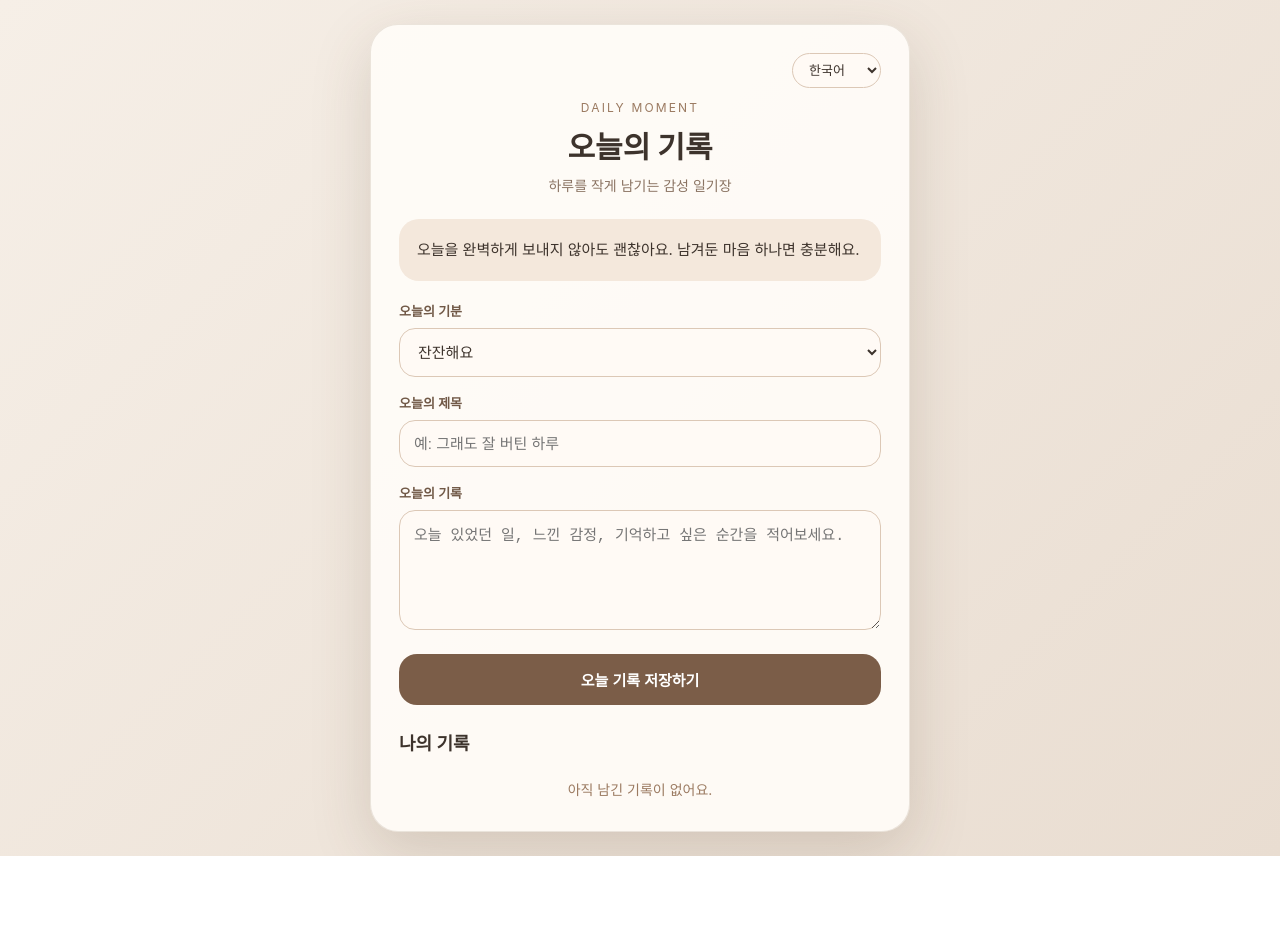
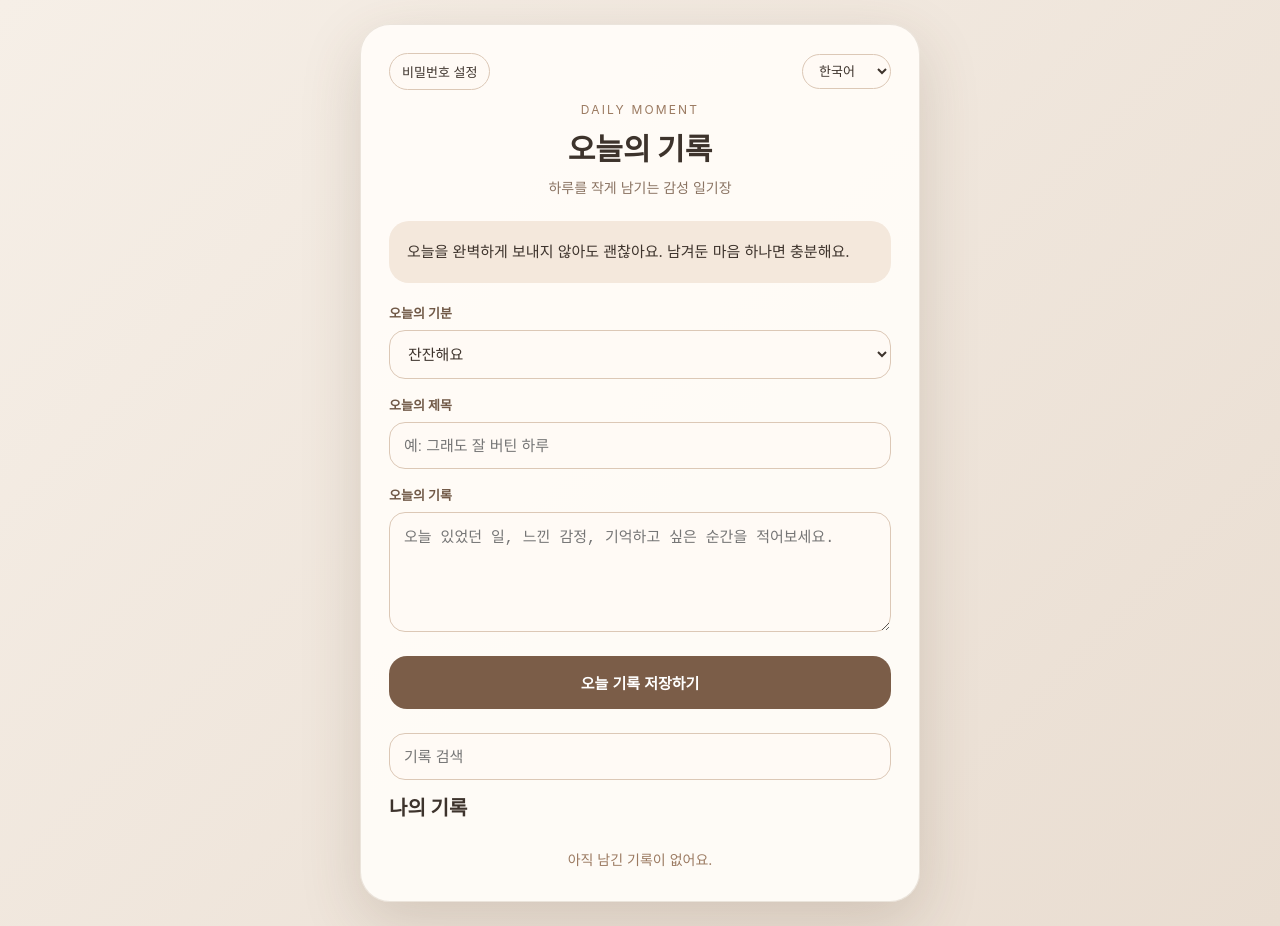
Before and after one commit to myeeem-ella/eeem-diary, a plain HTML site: page index.html in a window 1280 px wide. Before the commit the page ends 856 px from the top, so only its background shows below. Drawn offline with Linux system fonts and the light colour scheme.

Commit message:
multilanguage + storage update

```diff
--- a/index.html
+++ b/index.html
@@ -19,43 +19,80 @@
     }
     .app {
       width: 100%;
-      max-width: 540px;
-      background: rgba(255, 252, 248, 0.92);
+      max-width: 560px;
+      background: rgba(255, 252, 248, 0.94);
       border: 1px solid rgba(120, 92, 70, 0.15);
-      border-radius: 28px;
+      border-radius: 30px;
       box-shadow: 0 20px 60px rgba(90, 65, 45, 0.18);
       padding: 28px;
     }
-    .lang-row { display: flex; justify-content: flex-end; margin-bottom: 12px; }
-    .lang {
+    .top-row { display: flex; justify-content: space-between; gap: 10px; align-items: center; margin-bottom: 12px; }
+    .lang, .lock-button {
       width: auto;
+      border: 1px solid #dcc8b6;
+      background: #fffaf5;
+      color: #3d332c;
+      border-radius: 999px;
       padding: 8px 12px;
-      border-radius: 999px;
       font-size: 13px;
     }
+    .lock-button { cursor: pointer; }
     .header { text-align: center; margin-bottom: 24px; }
     .label { font-size: 12px; letter-spacing: 0.18em; color: #9b7a61; margin-bottom: 8px; }
-    h1 { margin: 0; font-size: 30px; font-weight: 700; }
+    h1 { margin: 0; font-size: 30px; font-weight: 800; }
     .subtitle { margin-top: 8px; font-size: 14px; color: #8a7362; }
     .quote { background: #f4e8dc; border-radius: 20px; padding: 18px; font-size: 15px; line-height: 1.7; margin-bottom: 20px; }
     .field { margin-bottom: 16px; }
-    label { display: block; font-size: 13px; color: #715947; margin-bottom: 8px; font-weight: 600; }
-    input, textarea, select { width: 100%; border: 1px solid #dcc8b6; border-radius: 16px; padding: 14px; font-size: 15px; background: #fffaf5; color: #3d332c; outline: none; }
+    label { display: block; font-size: 13px; color: #715947; margin-bottom: 8px; font-weight: 700; }
+    input, textarea, select {
+      width: 100%; border: 1px solid #dcc8b6; border-radius: 16px; padding: 14px;
+      font-size: 15px; background: #fffaf5; color: #3d332c; outline: none;
+    }
     textarea { min-height: 120px; resize: vertical; line-height: 1.6; }
-    button { width: 100%; border: none; border-radius: 18px; padding: 15px 18px; background: #7b5d48; color: white; font-size: 15px; font-weight: 700; cursor: pointer; margin-top: 4px; }
-    button:hover { background: #634735; }
-    .entries { margin-top: 24px; }
-    .entries h2 { font-size: 18px; margin: 0 0 8px; }
-    .entry { background: #fff7ef; border: 1px solid #ead9c8; border-radius: 18px; padding: 16px; margin-top: 12px; }
+    .save-button {
+      width: 100%; border: none; border-radius: 18px; padding: 16px 18px; background: #7b5d48;
+      color: white; font-size: 15px; font-weight: 800; cursor: pointer; margin-top: 4px;
+    }
+    .save-button:hover { background: #634735; }
+    .toolbar { display: flex; gap: 8px; margin: 24px 0 12px; }
+    .toolbar input { margin: 0; }
+    .entries h2 { font-size: 20px; margin: 0 0 8px; }
+    .entry { background: #fff7ef; border: 1px solid #ead9c8; border-radius: 20px; padding: 16px; margin-top: 12px; }
     .entry-top { display: flex; justify-content: space-between; gap: 10px; font-size: 13px; color: #8a7362; margin-bottom: 10px; }
-    .entry-title { font-weight: 700; font-size: 16px; margin-bottom: 8px; }
-    .entry-text { white-space: pre-wrap; font-size: 14px; line-height: 1.6; }
-    .empty { text-align: center; color: #9b7a61; font-size: 14px; padding: 16px 0 4px; }
+    .entry-title { font-weight: 800; font-size: 17px; margin-bottom: 8px; }
+    .entry-text { white-space: pre-wrap; font-size: 14px; line-height: 1.7; }
+    .entry-actions { display: flex; justify-content: flex-end; margin-top: 12px; }
+    .delete-btn { border: none; background: transparent; color: #9b6b5f; font-size: 13px; cursor: pointer; }
+    .empty { text-align: center; color: #9b7a61; font-size: 14px; padding: 20px 0 4px; }
+    .lock-screen {
+      position: fixed; inset: 0; background: linear-gradient(135deg, #f6efe7, #e9ddd1);
+      display: none; align-items: center; justify-content: center; padding: 24px; z-index: 10;
+    }
+    .lock-card { width: 100%; max-width: 420px; background: rgba(255,252,248,0.95); border-radius: 28px; padding: 28px; box-shadow: 0 20px 60px rgba(90,65,45,0.18); text-align: center; }
+    .lock-card h2 { margin: 0 0 10px; }
+    .lock-card p { color: #8a7362; line-height: 1.6; }
+    .lock-card button { margin-top: 10px; width: 100%; border: none; border-radius: 16px; padding: 14px; background: #7b5d48; color: white; font-weight: 800; }
+    @media (max-width: 520px) {
+      body { padding: 0; align-items: flex-start; }
+      .app { border-radius: 0; min-height: 100vh; padding: 24px; }
+      h1 { font-size: 28px; }
+    }
   </style>
 </head>
 <body>
-  <main class="app">
-    <div class="lang-row">
+  <section class="lock-screen" id="lockScreen">
+    <div class="lock-card">
+      <div class="label">PRIVATE MOMENT</div>
+      <h2 id="lockTitle">잠금 해제</h2>
+      <p id="lockDesc">비밀번호를 입력하면 기록을 볼 수 있어요.</p>
+      <input id="passwordInput" type="password" placeholder="비밀번호" />
+      <button onclick="unlockApp()" id="unlockButton">열기</button>
+    </div>
+  </section>
+
+  <main class="app" id="app">
+    <div class="top-row">
+      <button class="lock-button" onclick="setupPassword()" id="passwordButton">비밀번호 설정</button>
       <select class="lang" id="language" onchange="changeLanguage()">
         <option value="ko">한국어</option>
         <option value="en">English</option>
@@ -86,9 +123,12 @@
       <textarea id="content" placeholder="오늘 있었던 일, 느낀 감정, 기억하고 싶은 순간을 적어보세요."></textarea>
     </section>
 
-    <button id="saveButton" onclick="saveEntry()">오늘 기록 저장하기</button>
+    <button class="save-button" id="saveButton" onclick="saveEntry()">오늘 기록 저장하기</button>
 
     <section class="entries">
+      <div class="toolbar">
+        <input id="searchInput" oninput="renderEntries()" placeholder="기록 검색" />
+      </div>
       <h2 id="entriesTitle">나의 기록</h2>
       <div id="entries"></div>
     </section>
@@ -97,64 +137,34 @@
   <script>
     const texts = {
       ko: {
-        title: "오늘의 기록",
-        subtitle: "하루를 작게 남기는 감성 일기장",
-        moodLabel: "오늘의 기분",
-        titleLabel: "오늘의 제목",
-        titlePlaceholder: "예: 그래도 잘 버틴 하루",
-        contentLabel: "오늘의 기록",
-        contentPlaceholder: "오늘 있었던 일, 느낀 감정, 기억하고 싶은 순간을 적어보세요.",
-        save: "오늘 기록 저장하기",
-        entries: "나의 기록",
-        empty: "아직 남긴 기록이 없어요.",
-        alert: "제목과 기록을 모두 적어주세요.",
+        title: "오늘의 기록", subtitle: "하루를 작게 남기는 감성 일기장", moodLabel: "오늘의 기분",
+        titleLabel: "오늘의 제목", titlePlaceholder: "예: 그래도 잘 버틴 하루", contentLabel: "오늘의 기록",
+        contentPlaceholder: "오늘 있었던 일, 느낀 감정, 기억하고 싶은 순간을 적어보세요.", save: "오늘 기록 저장하기",
+        entries: "나의 기록", empty: "아직 남긴 기록이 없어요.", alert: "제목과 기록을 모두 적어주세요.",
+        search: "기록 검색", delete: "삭제", deleteConfirm: "이 기록을 삭제할까요?", password: "비밀번호 설정",
+        lockTitle: "잠금 해제", lockDesc: "비밀번호를 입력하면 기록을 볼 수 있어요.", unlock: "열기", wrongPw: "비밀번호가 맞지 않아요.",
         moods: ["잔잔해요", "기분 좋아요", "조금 지쳤어요", "생각이 많아요", "다시 시작하고 싶어요"],
-        quotes: [
-          "오늘을 완벽하게 보내지 않아도 괜찮아요. 남겨둔 마음 하나면 충분해요.",
-          "조금 느린 하루도, 결국 나를 어디론가 데려다줘요.",
-          "무너지지 않은 것만으로도 오늘의 나는 충분히 잘했어요.",
-          "작은 기록은 지나간 하루에게 건네는 따뜻한 인사예요."
-        ]
+        quotes: ["오늘을 완벽하게 보내지 않아도 괜찮아요. 남겨둔 마음 하나면 충분해요.", "조금 느린 하루도, 결국 나를 어디론가 데려다줘요.", "무너지지 않은 것만으로도 오늘의 나는 충분히 잘했어요."]
       },
       en: {
-        title: "Today’s Journal",
-        subtitle: "A soft diary for small moments of the day",
-        moodLabel: "Today’s Mood",
-        titleLabel: "Title",
-        titlePlaceholder: "Example: A day I still held on",
-        contentLabel: "Today’s Note",
-        contentPlaceholder: "Write what happened, how you felt, or a moment you want to remember.",
-        save: "Save Today’s Entry",
-        entries: "My Entries",
-        empty: "No entries yet.",
-        alert: "Please write both a title and an entry.",
+        title: "Today’s Journal", subtitle: "A soft diary for small moments of the day", moodLabel: "Today’s Mood",
+        titleLabel: "Title", titlePlaceholder: "Example: A day I still held on", contentLabel: "Today’s Note",
+        contentPlaceholder: "Write what happened, how you felt, or a moment you want to remember.", save: "Save Today’s Entry",
+        entries: "My Entries", empty: "No entries yet.", alert: "Please write both a title and an entry.",
+        search: "Search entries", delete: "Delete", deleteConfirm: "Delete this entry?", password: "Set Password",
+        lockTitle: "Unlock", lockDesc: "Enter your password to view your journal.", unlock: "Open", wrongPw: "Wrong password.",
         moods: ["Calm", "Happy", "A little tired", "Thoughtful", "Ready to begin again"],
-        quotes: [
-          "You don’t have to make today perfect. One honest feeling is enough.",
-          "Even a slow day can still carry you somewhere.",
-          "Not falling apart today is already enough.",
-          "A small note is a warm goodbye to the day."
-        ]
+        quotes: ["You don’t have to make today perfect. One honest feeling is enough.", "Even a slow day can still carry you somewhere.", "Not falling apart today is already enough."]
       },
       tr: {
-        title: "Bugünün Günlüğü",
-        subtitle: "Günün küçük anlarını saklayan sakin bir günlük",
-        moodLabel: "Bugünkü Ruh Halim",
-        titleLabel: "Başlık",
-        titlePlaceholder: "Örnek: Yine de dayandığım bir gün",
-        contentLabel: "Bugünün Notu",
-        contentPlaceholder: "Bugün yaşadıklarını, hissettiklerini veya hatırlamak istediğin bir anı yaz.",
-        save: "Bugünkü Kaydı Sakla",
-        entries: "Kayıtlarım",
-        empty: "Henüz kayıt yok.",
-        alert: "Lütfen başlık ve günlük yazısını doldur.",
+        title: "Bugünün Günlüğü", subtitle: "Günün küçük anlarını saklayan sakin bir günlük", moodLabel: "Bugünkü Ruh Halim",
+        titleLabel: "Başlık", titlePlaceholder: "Örnek: Yine de dayandığım bir gün", contentLabel: "Bugünün Notu",
+        contentPlaceholder: "Bugün yaşadıklarını, hissettiklerini veya hatırlamak istediğin bir anı yaz.", save: "Bugünkü Kaydı Sakla",
+        entries: "Kayıtlarım", empty: "Henüz kayıt yok.", alert: "Lütfen başlık ve günlük yazısını doldur.",
+        search: "Kayıtlarda ara", delete: "Sil", deleteConfirm: "Bu kaydı silmek istiyor musun?", password: "Şifre Belirle",
+        lockTitle: "Kilidi Aç", lockDesc: "Günlüğünü görmek için şifreni gir.", unlock: "Aç", wrongPw: "Şifre yanlış.",
         moods: ["Sakin", "Mutlu", "Biraz yorgun", "Düşünceli", "Yeniden başlamak istiyorum"],
-        quotes: [
-          "Bugünü mükemmel geçirmek zorunda değilsin. İçten bir duygu yeter.",
-          "Yavaş geçen bir gün bile seni bir yere götürür.",
-          "Bugün dağılmadan kalabilmek bile yeterli.",
-          "Küçük bir not, güne verilen sıcak bir vedadır."
-        ]
+        quotes: ["Bugünü mükemmel geçirmek zorunda değilsin. İçten bir duygu yeter.", "Yavaş geçen bir gün bile seni bir yere götürür.", "Bugün dağılmadan kalabilmek bile yeterli."]
       }
     };
 
@@ -173,6 +183,11 @@
       document.getElementById("content").placeholder = t.contentPlaceholder;
       document.getElementById("saveButton").textContent = t.save;
       document.getElementById("entriesTitle").textContent = t.entries;
+      document.getElementById("searchInput").placeholder = t.search;
+      document.getElementById("passwordButton").textContent = t.password;
+      document.getElementById("lockTitle").textContent = t.lockTitle;
+      document.getElementById("lockDesc").textContent = t.lockDesc;
+      document.getElementById("unlockButton").textContent = t.unlock;
       document.getElementById("quote").textContent = t.quotes[Math.floor(Math.random() * t.quotes.length)];
       document.getElementById("mood").innerHTML = t.moods.map(mood => `<option>${mood}</option>`).join("");
       renderEntries();
@@ -184,38 +199,29 @@
       applyLanguage();
     }
 
-    function getEntries() {
-      return JSON.parse(localStorage.getItem("dailyEntries") || "[]");
-    }
-
-    function saveEntries(entries) {
-      localStorage.setItem("dailyEntries", JSON.stringify(entries));
-    }
+    function getEntries() { return JSON.parse(localStorage.getItem("dailyEntries") || "[]"); }
+    function saveEntries(entries) { localStorage.setItem("dailyEntries", JSON.stringify(entries)); }
 
     function saveEntry() {
       const t = texts[currentLanguage];
       const mood = document.getElementById("mood").value;
       const title = document.getElementById("title").value.trim();
       const content = document.getElementById("content").value.trim();
-
-      if (!title || !content) {
-        alert(t.alert);
-        return;
-      }
-
-      const today = new Date().toLocaleDateString(currentLanguage === "tr" ? "tr-TR" : currentLanguage === "en" ? "en-US" : "ko-KR", {
-        year: "numeric",
-        month: "long",
-        day: "numeric",
-        weekday: "short"
-      });
-
+      if (!title || !content) { alert(t.alert); return; }
+      const locale = currentLanguage === "tr" ? "tr-TR" : currentLanguage === "en" ? "en-US" : "ko-KR";
+      const today = new Date().toLocaleDateString(locale, { year: "numeric", month: "long", day: "numeric", weekday: "short" });
       const entries = getEntries();
-      entries.unshift({ mood, title, content, date: today, language: currentLanguage });
+      entries.unshift({ id: Date.now(), mood, title, content, date: today, language: currentLanguage });
       saveEntries(entries);
-
       document.getElementById("title").value = "";
       document.getElementById("content").value = "";
+      renderEntries();
+    }
+
+    function deleteEntry(id) {
+      const t = texts[currentLanguage];
+      if (!confirm(t.deleteConfirm)) return;
+      saveEntries(getEntries().filter(entry => entry.id !== id));
       renderEntries();
     }
 
@@ -223,25 +229,49 @@
       const entries = getEntries();
       const container = document.getElementById("entries");
       const t = texts[currentLanguage];
-
-      if (entries.length === 0) {
-        container.innerHTML = `<div class="empty">${t.empty}</div>`;
-        return;
-      }
-
-      container.innerHTML = entries.map(entry => `
+      const keyword = document.getElementById("searchInput")?.value.toLowerCase() || "";
+      const filtered = entries.filter(e => `${e.title} ${e.content} ${e.mood} ${e.date}`.toLowerCase().includes(keyword));
+      if (filtered.length === 0) { container.innerHTML = `<div class="empty">${t.empty}</div>`; return; }
+      container.innerHTML = filtered.map(entry => `
         <article class="entry">
-          <div class="entry-top">
-            <span>${entry.date}</span>
-            <span>${entry.mood}</span>
-          </div>
+          <div class="entry-top"><span>${entry.date}</span><span>${entry.mood}</span></div>
           <div class="entry-title">${entry.title}</div>
           <div class="entry-text">${entry.content}</div>
+          <div class="entry-actions"><button class="delete-btn" onclick="deleteEntry(${entry.id})">${t.delete}</button></div>
         </article>
       `).join("");
     }
 
+    function setupPassword() {
+      const pw = prompt("Set password / 비밀번호 설정");
+      if (!pw) return;
+      localStorage.setItem("diaryPassword", pw);
+      alert("Password saved / 비밀번호가 저장됐어요");
+    }
+
+    function checkLock() {
+      const pw = localStorage.getItem("diaryPassword");
+      if (pw && sessionStorage.getItem("diaryUnlocked") !== "yes") {
+        document.getElementById("lockScreen").style.display = "flex";
+        document.getElementById("app").style.display = "none";
+      }
+    }
+
+    function unlockApp() {
+      const t = texts[currentLanguage];
+      const pw = localStorage.getItem("diaryPassword");
+      const input = document.getElementById("passwordInput").value;
+      if (input === pw) {
+        sessionStorage.setItem("diaryUnlocked", "yes");
+        document.getElementById("lockScreen").style.display = "none";
+        document.getElementById("app").style.display = "block";
+      } else {
+        alert(t.wrongPw);
+      }
+    }
+
     applyLanguage();
+    checkLock();
   </script>
 </body>
 </html>
```
